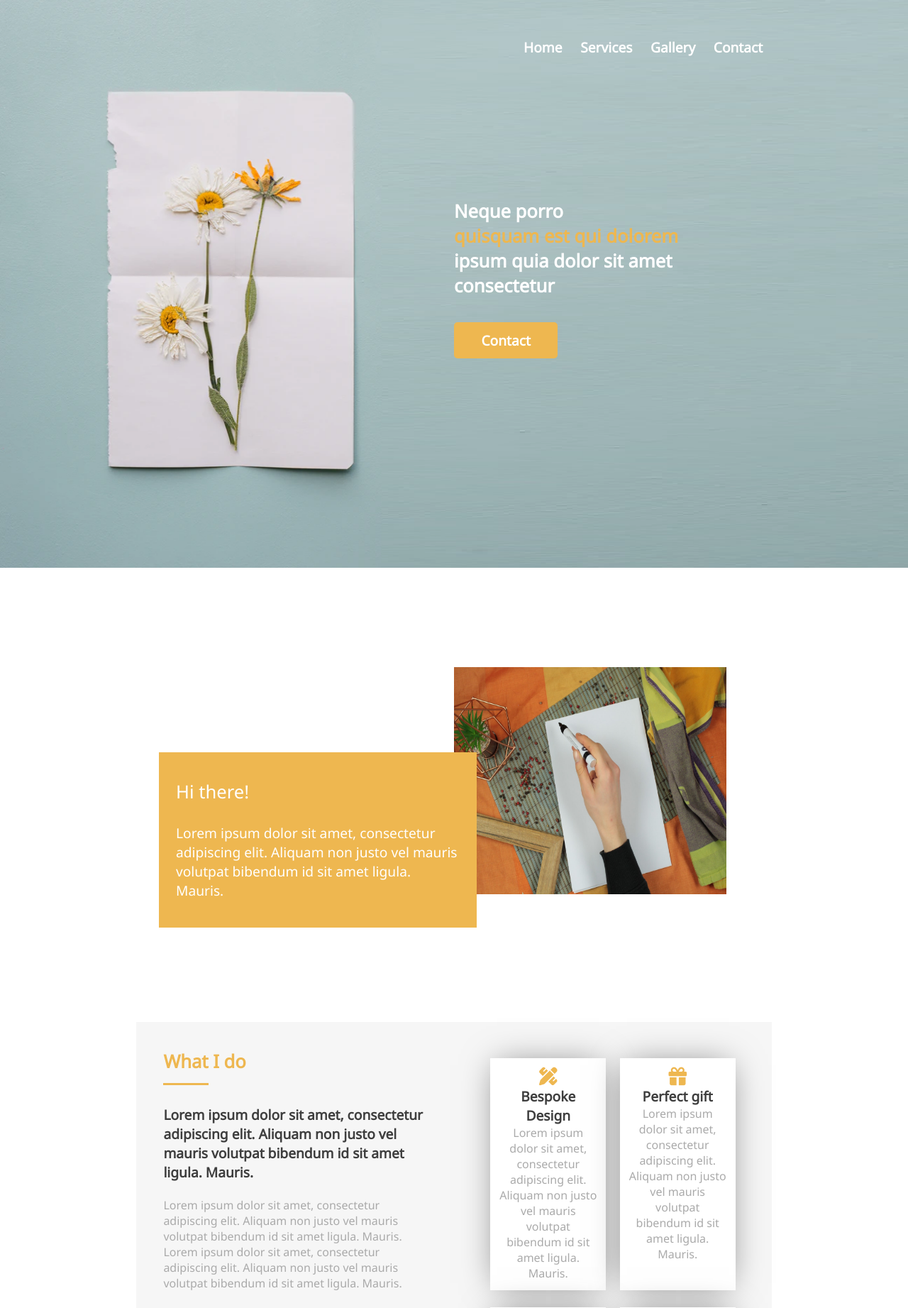
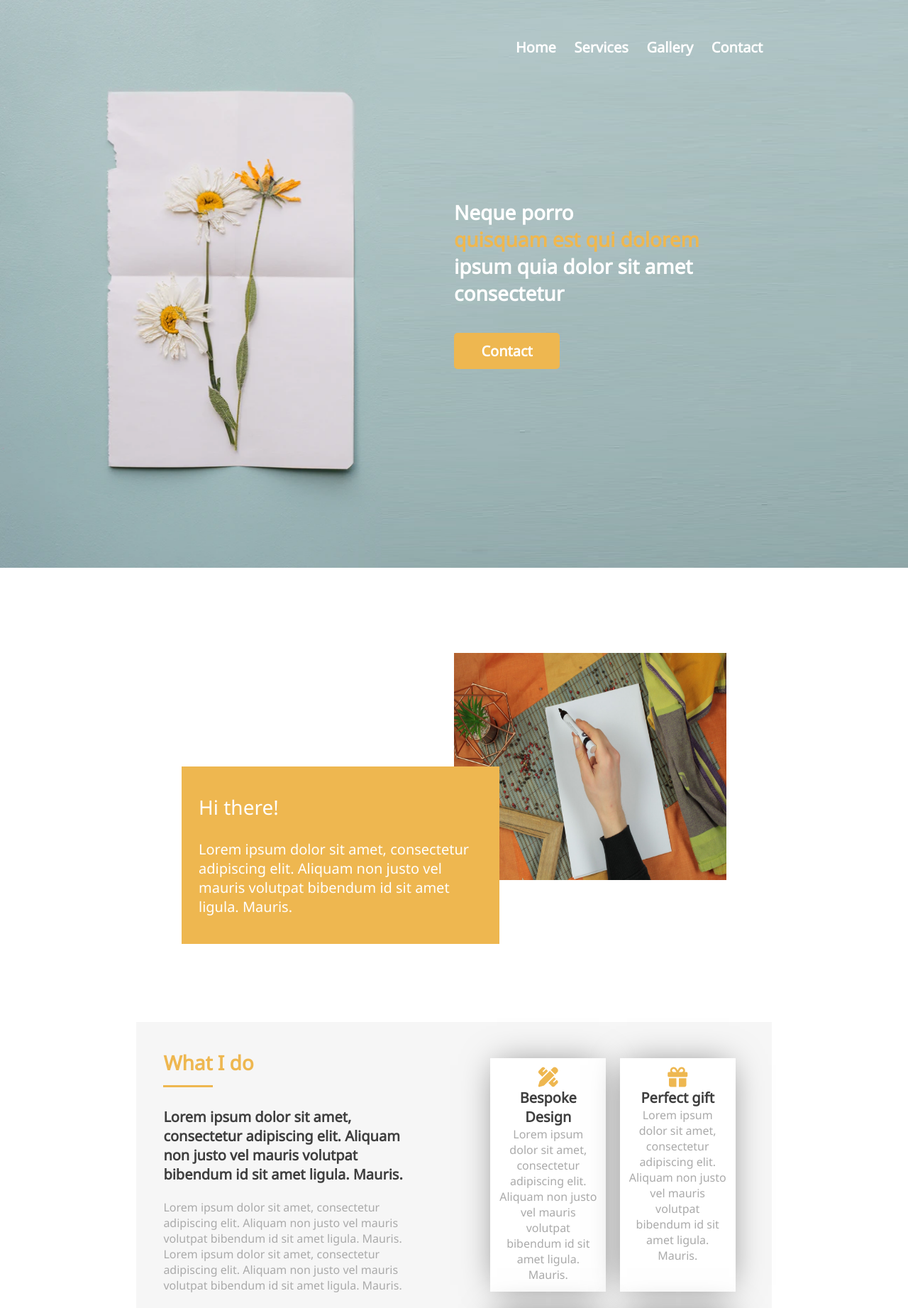
Before and after one commit to scottajames/Les-Chair, a PHP site: page / in a window 1280 px wide. Shown: the top 1843 px of the page at 71% size. Run offline with PHP 8.4, Linux system fonts and the light colour scheme; some libraries are stand-ins or nearby versions.

Commit message:
Add files via upload

```diff
--- a/styles.css
+++ b/styles.css
@@ -5,8 +5,8 @@
   --grey-color: #AAAAAA;
   --other-color: #EEB750;
   --text-size-0: 2vmin;
-  --text-size-1: 2.4vmin;
-  --text-size-2: 3.2vmin;
+  --text-size-1: 2.5vmin;
+  --text-size-2: 3.5vmin;
 }
 
 * {
@@ -128,12 +128,14 @@ img {
     "about-text about-image";
   grid-area: about;
   position: relative;
-  top: 17.5vh;
+  top: 15vh;
 }
 .about-text { grid-area: about-text;
   position: relative;
-  top: 15vh;
-  left: 2.5vw;
+  top: 20vh;
+  left: 5vw;
+  width: 35vw;
+  height: 40vh;
 }
 .about-text p {
   font-size: var(--text-size-1);
@@ -183,6 +185,7 @@ img {
   padding-bottom: 5vh;
 }
 .services-text a {
+  font-size: var(--text-size-0);
   background-color: var(--other-color);
   color: var(--white-color);
   border-radius: 5px;
```
